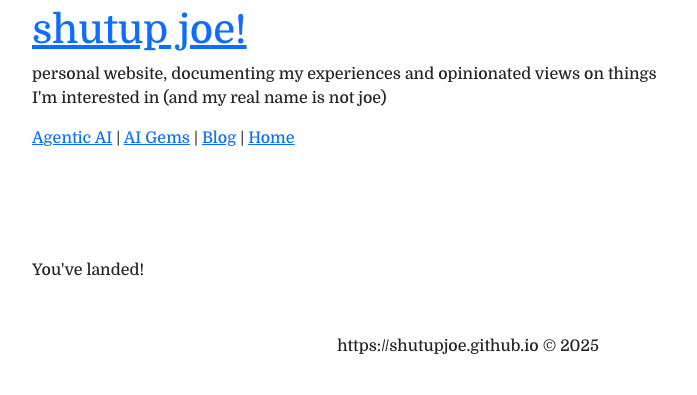
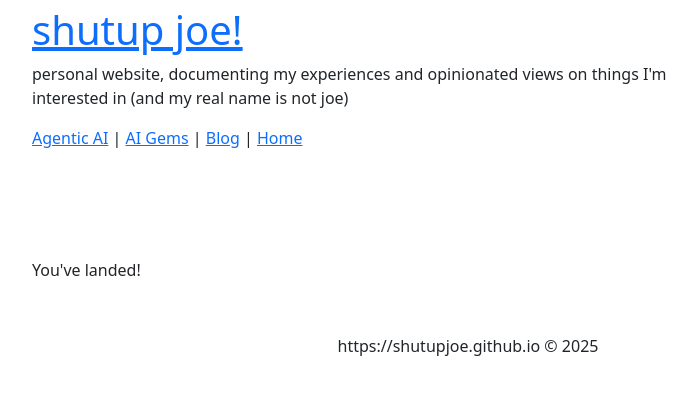
Before and after one commit to coffeeml/coffeeml.github.io, a Jekyll site: the page built from index.markdown, in a window 1280 px wide. Shown: the top 395 px of the page, without its empty margins (172-869 px from the left). Built offline with Jekyll 4.4.1, drawn with Linux system fonts in a browser that asks for light colours; nearby versions of some CDN libraries.

Commit message:
Update main.css

```diff
--- a/css/main.css
+++ b/css/main.css
@@ -1,9 +1,9 @@
 body {
-font-family: "Domine", serif;
+/* font-family: "Domine", serif;
   font-optical-sizing: auto;
   font-weight: 500;
   font-style: normal;
-}
+} */
 
 .center-align {
     text-align: center;
```
